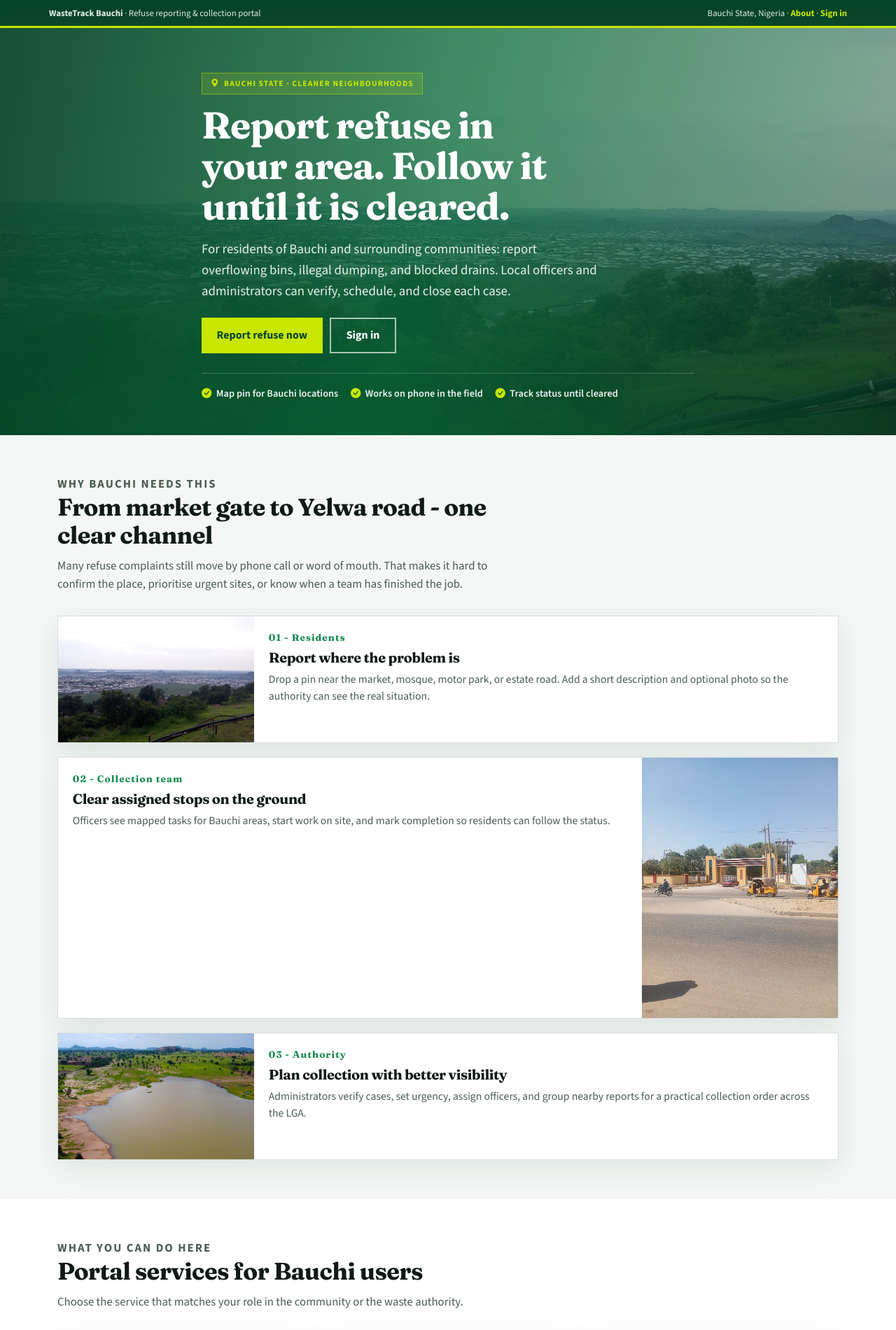
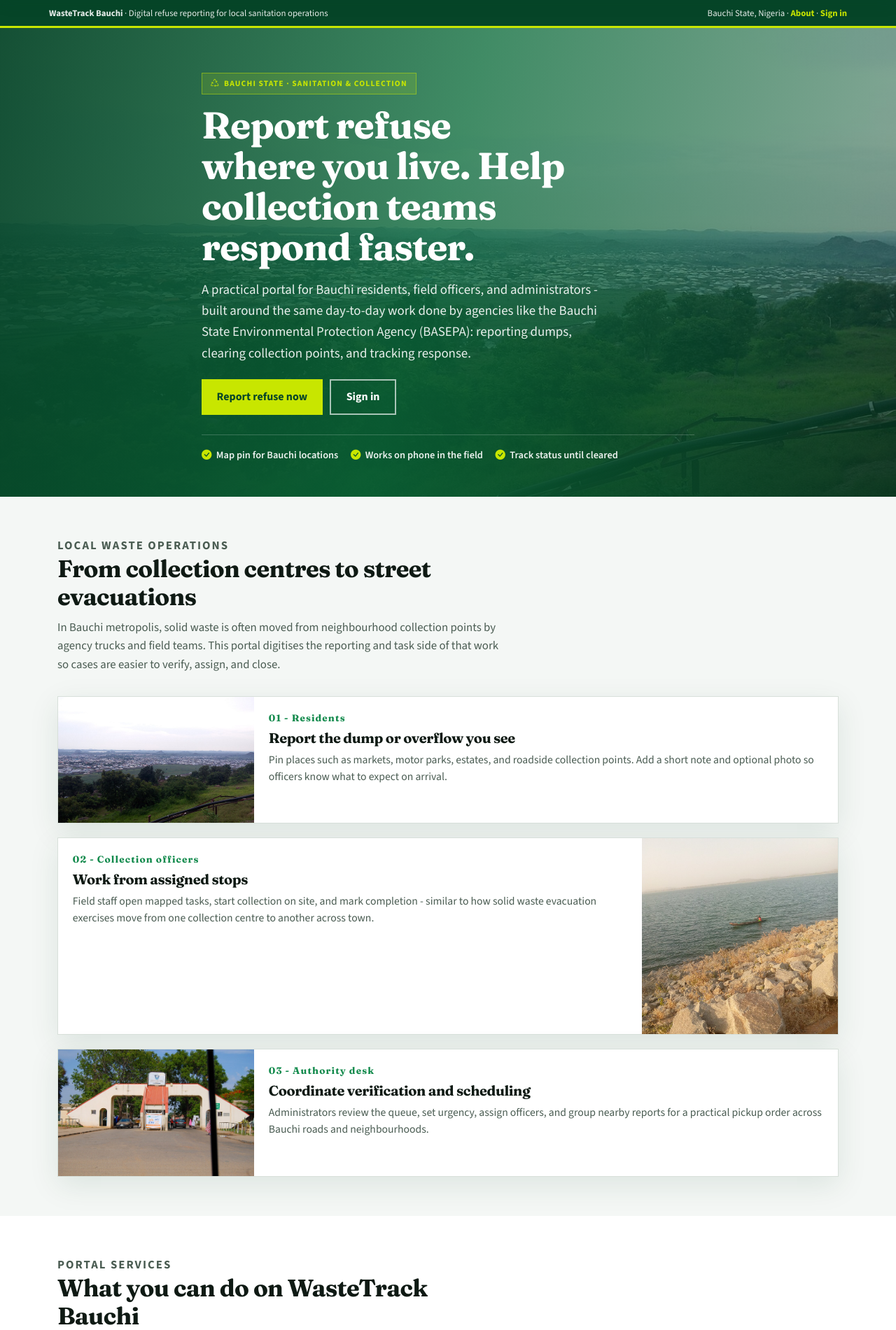
Before and after one commit to Sirleeem/wastetrack, a Flask app: page / in a window 1280 px wide. Shown: the part 63-1964 px from the top of the page at 70% size. Run offline with Flask 3, Linux system fonts and the light colour scheme.

Commit message:
Frame portal around BASEPA Bauchi operations and use basepa image slots.
Landing copy references collection centres and local streets; images load from static/images/basepa with README for swapping in real BASEPA Facebook field photos.

```diff
--- a/app/templates/main/home.html
+++ b/app/templates/main/home.html
@@ -2,18 +2,17 @@
 {% block title %}WasteTrack Bauchi - Report refuse & track collection{% endblock %}
 
 {% block head %}
-<link rel="stylesheet" href="{{ url_for('static', filename='css/landing.css') }}?v=4">
-<link rel="preload" as="image" href="{{ url_for('static', filename='images/bauchi/suburb.jpg') }}">
+<link rel="stylesheet" href="{{ url_for('static', filename='css/landing.css') }}?v=5">
+<link rel="preload" as="image" href="{{ url_for('static', filename='images/basepa/hero.jpg') }}">
 {% endblock %}
 
 {% block hero %}{% endblock %}
 {% block main_class %}landing-page{% endblock %}
 
 {% block content %}
-{# Local authority strip #}
 <div class="lp-topstrip">
   <div class="container inner">
-    <span><strong>WasteTrack Bauchi</strong> · Refuse reporting &amp; collection portal</span>
+    <span><strong>WasteTrack Bauchi</strong> · Digital refuse reporting for local sanitation operations</span>
     <span>
       Bauchi State, Nigeria
       · <a href="{{ url_for('main.about') }}">About</a>
@@ -22,21 +21,21 @@
   </div>
 </div>
 
-{# Hero - Bauchi photos (local static files) #}
 <section class="lp-hero" aria-label="Introduction">
   <div
     class="lp-hero-bg"
-    style="background-image:url('{{ url_for('static', filename='images/bauchi/suburb.jpg') }}');"
+    style="background-image:url('{{ url_for('static', filename='images/basepa/hero.jpg') }}');"
     role="img"
-    aria-label="Suburban settlement in Bauchi area, Nigeria"
+    aria-label="Bauchi urban environment"
   ></div>
   <div class="lp-hero-overlay"></div>
   <div class="container lp-hero-content">
-    <span class="lp-badge"><i class="bi bi-geo-alt-fill"></i> Bauchi State · Cleaner neighbourhoods</span>
-    <h1>Report refuse in your area. Follow it until it is cleared.</h1>
+    <span class="lp-badge"><i class="bi bi-recycle"></i> Bauchi State · Sanitation &amp; collection</span>
+    <h1>Report refuse where you live. Help collection teams respond faster.</h1>
     <p class="lp-hero-lead">
-      For residents of Bauchi and surrounding communities: report overflowing bins, illegal dumping,
-      and blocked drains. Local officers and administrators can verify, schedule, and close each case.
+      A practical portal for Bauchi residents, field officers, and administrators - built around the same
+      day-to-day work done by agencies like the Bauchi State Environmental Protection Agency (BASEPA):
+      reporting dumps, clearing collection points, and tracking response.
     </p>
     <div class="lp-hero-actions">
       {% if current_user.is_authenticated %}
@@ -61,63 +60,63 @@
   </div>
 </section>
 
-{# Why local #}
 <section class="lp-section lp-section-muted">
   <div class="container">
     <header class="lp-section-head">
-      <p class="lp-kicker">Why Bauchi needs this</p>
-      <h2>From market gate to Yelwa road - one clear channel</h2>
+      <p class="lp-kicker">Local waste operations</p>
+      <h2>From collection centres to street evacuations</h2>
       <p>
-        Many refuse complaints still move by phone call or word of mouth. That makes it hard to
-        confirm the place, prioritise urgent sites, or know when a team has finished the job.
+        In Bauchi metropolis, solid waste is often moved from neighbourhood collection points by
+        agency trucks and field teams. This portal digitises the reporting and task side of that work
+        so cases are easier to verify, assign, and close.
       </p>
     </header>
 
     <div class="lp-why-grid">
       <article class="lp-why-card">
         <img
-          src="{{ url_for('static', filename='images/bauchi/suburb.jpg') }}"
-          alt="Suburban town view, Bauchi area"
+          src="{{ url_for('static', filename='images/basepa/evacuation.jpg') }}"
+          alt="Bauchi neighbourhood and collection context"
           loading="lazy" width="900" height="600"
         >
         <div class="lp-why-body">
           <div class="lp-why-num">01 - Residents</div>
-          <h3>Report where the problem is</h3>
+          <h3>Report the dump or overflow you see</h3>
           <p>
-            Drop a pin near the market, mosque, motor park, or estate road. Add a short description
-            and optional photo so the authority can see the real situation.
+            Pin places such as markets, motor parks, estates, and roadside collection points.
+            Add a short note and optional photo so officers know what to expect on arrival.
           </p>
         </div>
       </article>
 
       <article class="lp-why-card">
         <img
-          src="{{ url_for('static', filename='images/bauchi/college.jpg') }}"
-          alt="A college in Bauchi"
+          src="{{ url_for('static', filename='images/basepa/field-work.jpg') }}"
+          alt="Field operations in Bauchi State"
           loading="lazy" width="900" height="600"
         >
         <div class="lp-why-body">
-          <div class="lp-why-num">02 - Collection team</div>
-          <h3>Clear assigned stops on the ground</h3>
+          <div class="lp-why-num">02 - Collection officers</div>
+          <h3>Work from assigned stops</h3>
           <p>
-            Officers see mapped tasks for Bauchi areas, start work on site, and mark completion
-            so residents can follow the status.
+            Field staff open mapped tasks, start collection on site, and mark completion - similar to
+            how solid waste evacuation exercises move from one collection centre to another across town.
           </p>
         </div>
       </article>
 
       <article class="lp-why-card">
         <img
-          src="{{ url_for('static', filename='images/bauchi/lake.jpg') }}"
-          alt="Lake and farmland in Bauchi, Nigeria"
+          src="{{ url_for('static', filename='images/basepa/collection-centre.jpg') }}"
+          alt="Public facilities and service locations in Bauchi"
           loading="lazy" width="900" height="600"
         >
         <div class="lp-why-body">
-          <div class="lp-why-num">03 - Authority</div>
-          <h3>Plan collection with better visibility</h3>
+          <div class="lp-why-num">03 - Authority desk</div>
+          <h3>Coordinate verification and scheduling</h3>
           <p>
-            Administrators verify cases, set urgency, assign officers, and group nearby reports
-            for a practical collection order across the LGA.
+            Administrators review the queue, set urgency, assign officers, and group nearby reports
+            for a practical pickup order across Bauchi roads and neighbourhoods.
           </p>
         </div>
       </article>
@@ -125,18 +124,17 @@
   </div>
 </section>
 
-{# Services #}
 <section class="lp-section">
   <div class="container">
     <header class="lp-section-head">
-      <p class="lp-kicker">What you can do here</p>
-      <h2>Portal services for Bauchi users</h2>
-      <p>Choose the service that matches your role in the community or the waste authority.</p>
+      <p class="lp-kicker">Portal services</p>
+      <h2>What you can do on WasteTrack Bauchi</h2>
+      <p>Three role-based entry points for community reporting and collection coordination.</p>
     </header>
 
     <div class="lp-services">
       <a class="lp-service" href="{% if current_user.is_authenticated and current_user.is_resident %}{{ url_for('resident.new_report') }}{% else %}{{ url_for('auth.register') }}{% endif %}">
-        <div class="lp-service-bg" style="background-image:url('{{ url_for('static', filename='images/bauchi/suburb.jpg') }}');"></div>
+        <div class="lp-service-bg" style="background-image:url('{{ url_for('static', filename='images/basepa/community.jpg') }}');"></div>
         <div class="lp-service-shade"></div>
         <div class="lp-service-body">
           <div class="lp-service-icon"><i class="bi bi-geo-alt-fill"></i></div>
@@ -147,23 +145,23 @@
       </a>
 
       <a class="lp-service" href="{{ url_for('auth.login') }}">
-        <div class="lp-service-bg" style="background-image:url('{{ url_for('static', filename='images/bauchi/hospital.jpg') }}');"></div>
+        <div class="lp-service-bg" style="background-image:url('{{ url_for('static', filename='images/basepa/collection-centre.jpg') }}');"></div>
         <div class="lp-service-shade"></div>
         <div class="lp-service-body">
           <div class="lp-service-icon"><i class="bi bi-building"></i></div>
           <h3>Authority desk</h3>
-          <p>Verify reports from Bauchi communities, assign crews, and schedule pickups.</p>
+          <p>Verify reports, assign crews, schedule pickups, and review analytics.</p>
           <span class="lp-service-link">Admin sign-in →</span>
         </div>
       </a>
 
       <a class="lp-service" href="{{ url_for('auth.login') }}">
-        <div class="lp-service-bg" style="background-image:url('{{ url_for('static', filename='images/bauchi/gubi.jpg') }}');"></div>
+        <div class="lp-service-bg" style="background-image:url('{{ url_for('static', filename='images/basepa/recycling-plant.jpg') }}');"></div>
         <div class="lp-service-shade"></div>
         <div class="lp-service-body">
           <div class="lp-service-icon"><i class="bi bi-truck"></i></div>
           <h3>Field collection</h3>
-          <p>Officers receive stops, navigate locations, and close jobs after collection.</p>
+          <p>Open assigned stops, navigate locations, and close jobs after evacuation.</p>
           <span class="lp-service-link">Officer sign-in →</span>
         </div>
       </a>
@@ -171,44 +169,46 @@
   </div>
 </section>
 
-{# Areas / coverage #}
 <section class="lp-section lp-section-green">
   <div class="container">
     <header class="lp-section-head">
-      <p class="lp-kicker">Coverage focus</p>
-      <h2>Built around Bauchi community realities</h2>
-      <p>Prototype map defaults and sample data use Bauchi coordinates and local place-style addresses.</p>
+      <p class="lp-kicker">Bauchi coverage focus</p>
+      <h2>Places that matter for local collection</h2>
+      <p>
+        Sample data and map defaults use Bauchi coordinates. Real BASEPA field work often covers
+        collection centres and streets across the metropolis - this portal is designed for that pattern.
+      </p>
     </header>
     <div class="lp-stats">
       <div class="lp-stat">
         <strong>Bauchi metropolis</strong>
-        <span>Default map centre for reporting (approx. 10.32°N, 9.84°E) - covers town roads, housing areas, and public spaces across the city</span>
+        <span>Default map centre (approx. 10.32°N, 9.84°E) for town roads, housing areas, and public spaces</span>
       </div>
       <div class="lp-stat">
-        <strong>Local landmarks</strong>
-        <span>Markets, motor parks, estates, drains, and public spaces - e.g. Wunti, Yelwa, Railway Quarters, Central Market, Jos Road</span>
+        <strong>Local collection points</strong>
+        <span>Markets, motor parks, estates, drains - e.g. Wunti, Yelwa, Railway, Central Market, Jos Road, Games Village, Jahun, Zango</span>
       </div>
     </div>
   </div>
 </section>
 
-{# Mandate #}
 <section class="lp-section">
   <div class="container">
     <div class="lp-mission">
       <figure>
         <img
-          src="{{ url_for('static', filename='images/bauchi/lake.jpg') }}"
-          alt="Lake within a farm at Bauchi, Nigeria"
+          src="{{ url_for('static', filename='images/basepa/environment.jpg') }}"
+          alt="Bauchi State environment"
           width="1200" height="800" loading="lazy"
         >
       </figure>
       <div class="lp-mission-copy">
-        <p class="lp-kicker">Our purpose in Bauchi</p>
-        <h2>A practical tool for cleaner streets and better response</h2>
+        <p class="lp-kicker">About BASEPA context</p>
+        <h2>Built for Bauchi sanitation realities</h2>
         <p>
-          WasteTrack helps close the gap between people who see refuse problems and the teams
-          responsible for clearing them - with records you can follow from submission to completion.
+          The Bauchi State Environmental Protection Agency (BASEPA) is the state body responsible for
+          environmental protection and solid waste evacuation across Bauchi. WasteTrack is an academic
+          software prototype that models digital reporting and collection coordination for that local setting.
         </p>
         <ul class="lp-checklist">
           <li>Report overflow, illegal dumping, and blocked drains</li>
@@ -222,7 +222,6 @@
   </div>
 </section>
 
-{# Local priorities #}
 <section class="lp-section lp-section-muted">
   <div class="container">
     <header class="lp-section-head">
@@ -231,21 +230,21 @@
     </header>
     <div class="lp-initiatives">
       <article class="lp-init">
-        <img src="{{ url_for('static', filename='images/bauchi/suburb.jpg') }}" alt="Bauchi area settlement" loading="lazy">
+        <img src="{{ url_for('static', filename='images/basepa/evacuation.jpg') }}" alt="Bauchi settlement area" loading="lazy">
         <div class="lp-init-body">
-          <h3>Overflowing public bins</h3>
-          <p>Report full skips and scattered refuse around bus stops, markets, and estates.</p>
+          <h3>Overflowing collection points</h3>
+          <p>Report full skips and scattered refuse at neighbourhood collection centres and markets.</p>
         </div>
       </article>
       <article class="lp-init">
-        <img src="{{ url_for('static', filename='images/bauchi/hospital.jpg') }}" alt="ATB Teaching Hospital Bauchi" loading="lazy">
+        <img src="{{ url_for('static', filename='images/basepa/recycling-plant.jpg') }}" alt="Waste management operations in Bauchi" loading="lazy">
         <div class="lp-init-body">
-          <h3>Missed or delayed collection</h3>
+          <h3>Missed or delayed evacuation</h3>
           <p>Flag locations where refuse has waited too long so crews can be scheduled.</p>
         </div>
       </article>
       <article class="lp-init">
-        <img src="{{ url_for('static', filename='images/bauchi/gubi.jpg') }}" alt="Gubi Dam, Bauchi" loading="lazy">
+        <img src="{{ url_for('static', filename='images/basepa/field-work.jpg') }}" alt="Field sanitation work context" loading="lazy">
         <div class="lp-init-body">
           <h3>Blocked drains &amp; illegal dumps</h3>
           <p>Pin drainage blockages and open dumps that threaten health during the rains.</p>
```
Also changed, not shown: app/templates/main/about.html (+6 -5 lines), scripts/fetch_basepa_probe.py (added, +32 -0 lines), app/static/images/basepa/README.txt (added), app/static/images/basepa/collection-centre.jpg (added), app/static/images/basepa/community.jpg (added), app/static/images/basepa/environment.jpg (added), app/static/images/basepa/evacuation.jpg (added), app/static/images/basepa/field-work.jpg (added), app/static/images/basepa/hero.jpg (added), app/static/images/basepa/recycling-plant.jpg (added).
